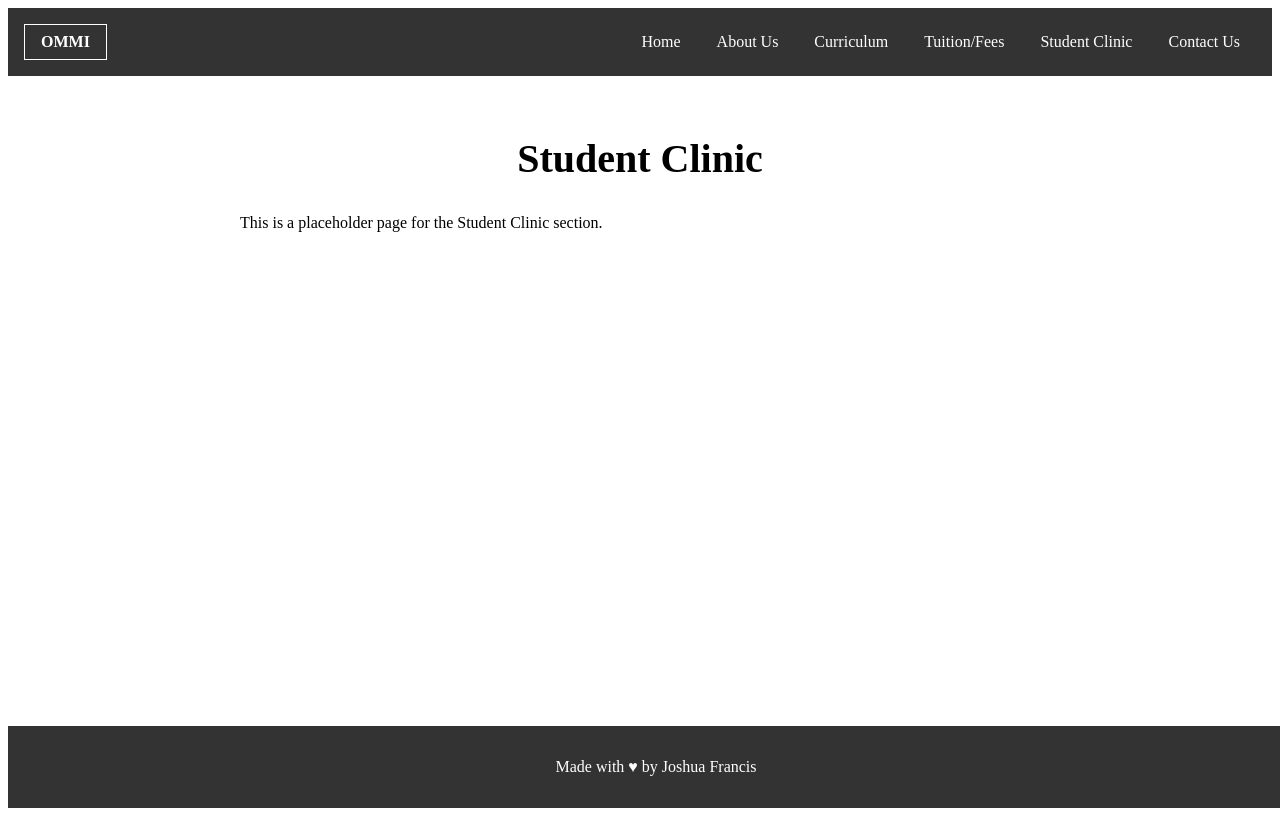
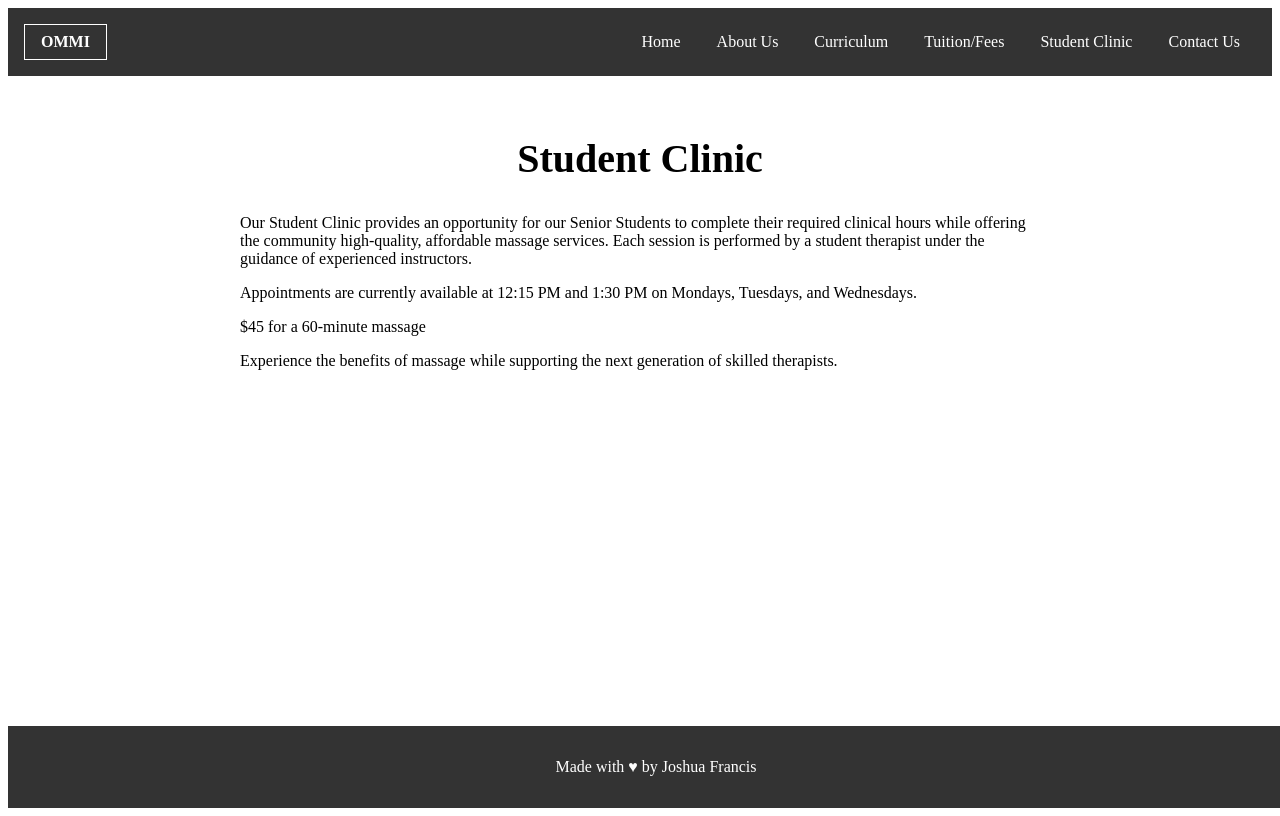
Before and after one commit to Caladrel65/ommi, a SvelteKit app: page /student-clinic in a window 1280 px wide. Shown: the top 816 px of the page. Built offline with nearby package versions, Linux system fonts and the light colour scheme.

Commit message:
Added content to student clinic page

```diff
--- a/src/routes/student-clinic/+page.svelte
+++ b/src/routes/student-clinic/+page.svelte
@@ -3,11 +3,13 @@
 </svelte:head>
 
 <div class="container">
-    <header>
-        <h1>Student Clinic</h1>
-    </header>
-
-    <p>This is a placeholder page for the Student Clinic section.</p>
+  <header>
+    <h1>Student Clinic</h1>
+  </header>
+  <p>Our Student Clinic provides an opportunity for our Senior Students to complete their required clinical hours while offering the community high-quality, affordable massage services. Each session is performed by a student therapist under the guidance of experienced instructors.</p>
+  <p>Appointments are currently available at 12:15 PM and 1:30 PM on Mondays, Tuesdays, and Wednesdays.</p>
+  <p>$45 for a 60-minute massage</p>
+  <p>Experience the benefits of massage while supporting the next generation of skilled therapists.</p>
 </div>
 
 <style>
@@ -25,9 +27,4 @@
   h1 {
     font-size: 2.5em;
   }
-
-  h2 {
-    font-size: 1.8em;
-    margin-top: 1.5em;
-  }
 </style>
```
